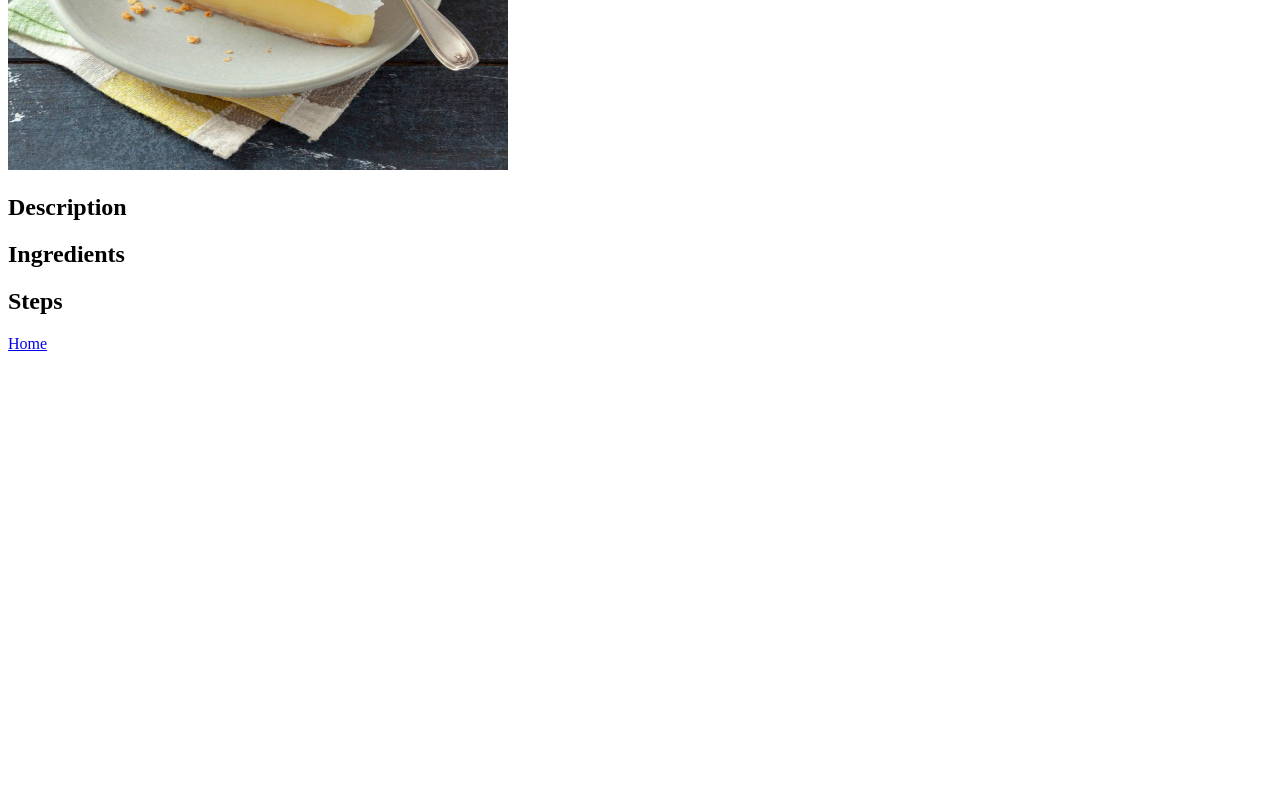
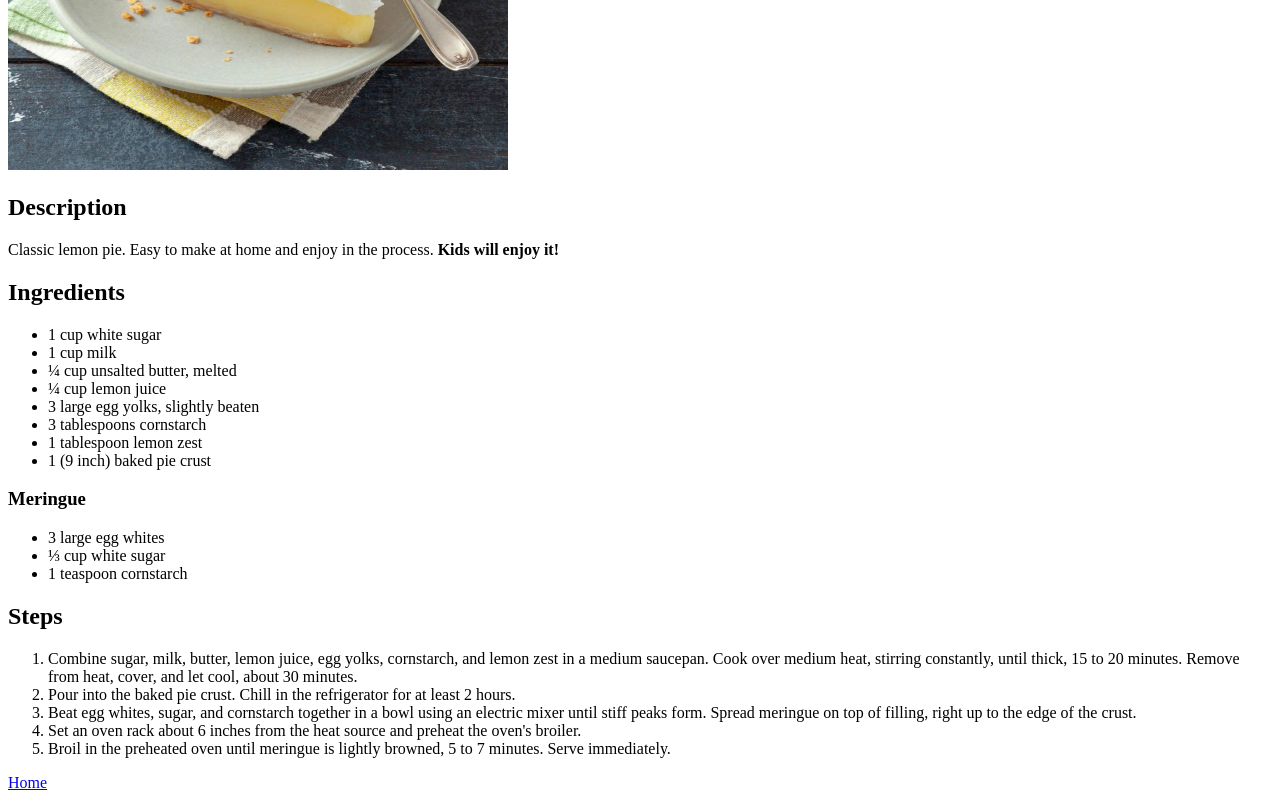
Before and after one commit to javgiu/odin-recipes, a plain HTML site: page recipes/lemon-pie.html in a window 1280 px wide. Shown: the part 310-1110 px from the top of the page. Before the commit the page ends 800 px from the top, so only its background shows below. Drawn offline with Linux system fonts and the light colour scheme.

Commit message:
Add content to recipes

```diff
--- a/recipes/lemon-pie.html
+++ b/recipes/lemon-pie.html
@@ -12,9 +12,38 @@
 
         <h2>Description</h2>
 
+            <p>Classic lemon pie. Easy to make at home and enjoy in the process. <strong>Kids will enjoy it!</strong></p>
+
         <h2>Ingredients</h2>
 
+            <ul>
+                <li>1 cup white sugar</li>
+                <li>1 cup milk</li>
+                <li>¼ cup unsalted butter, melted</li>
+                <li>¼ cup lemon juice</li>
+                <li>3 large egg yolks, slightly beaten</li>
+                <li>3 tablespoons cornstarch</li>
+                <li>1 tablespoon lemon zest</li>
+                <li>1 (9 inch) baked pie crust</li>
+            </ul>
+
+            <h3>Meringue</h3>
+
+                <ul>
+                    <li>3 large egg whites</li>
+                    <li>⅓ cup white sugar</li>
+                    <li>1 teaspoon cornstarch</li>
+                </ul>
+
         <h2>Steps</h2>
+
+            <ol>
+                <li>Combine sugar, milk, butter, lemon juice, egg yolks, cornstarch, and lemon zest in a medium saucepan. Cook over medium heat, stirring constantly, until thick, 15 to 20 minutes. Remove from heat, cover, and let cool, about 30 minutes.</li>
+                <li>Pour into the baked pie crust. Chill in the refrigerator for at least 2 hours.</li>
+                <li>Beat egg whites, sugar, and cornstarch together in a bowl using an electric mixer until stiff peaks form. Spread meringue on top of filling, right up to the edge of the crust.</li>
+                <li>Set an oven rack about 6 inches from the heat source and preheat the oven's broiler.</li>
+                <li>Broil in the preheated oven until meringue is lightly browned, 5 to 7 minutes. Serve immediately.</li>
+            </ol>
 
         <a href="../index.html">Home</a>
 
```
Also changed, not shown: recipes/flan.html (+18 -0 lines), recipes/pizza_dry_yeast.html (+21 -0 lines).
